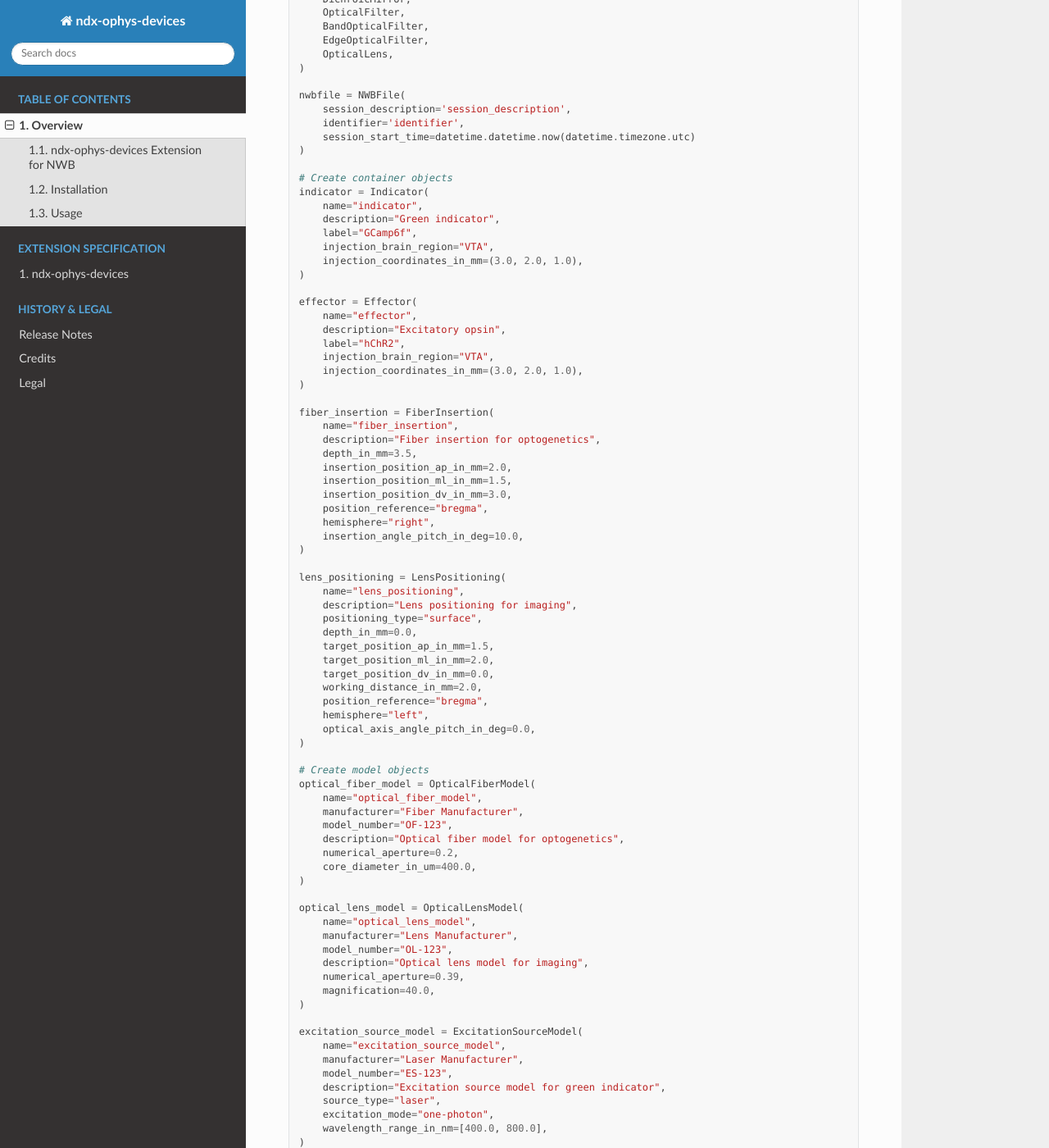
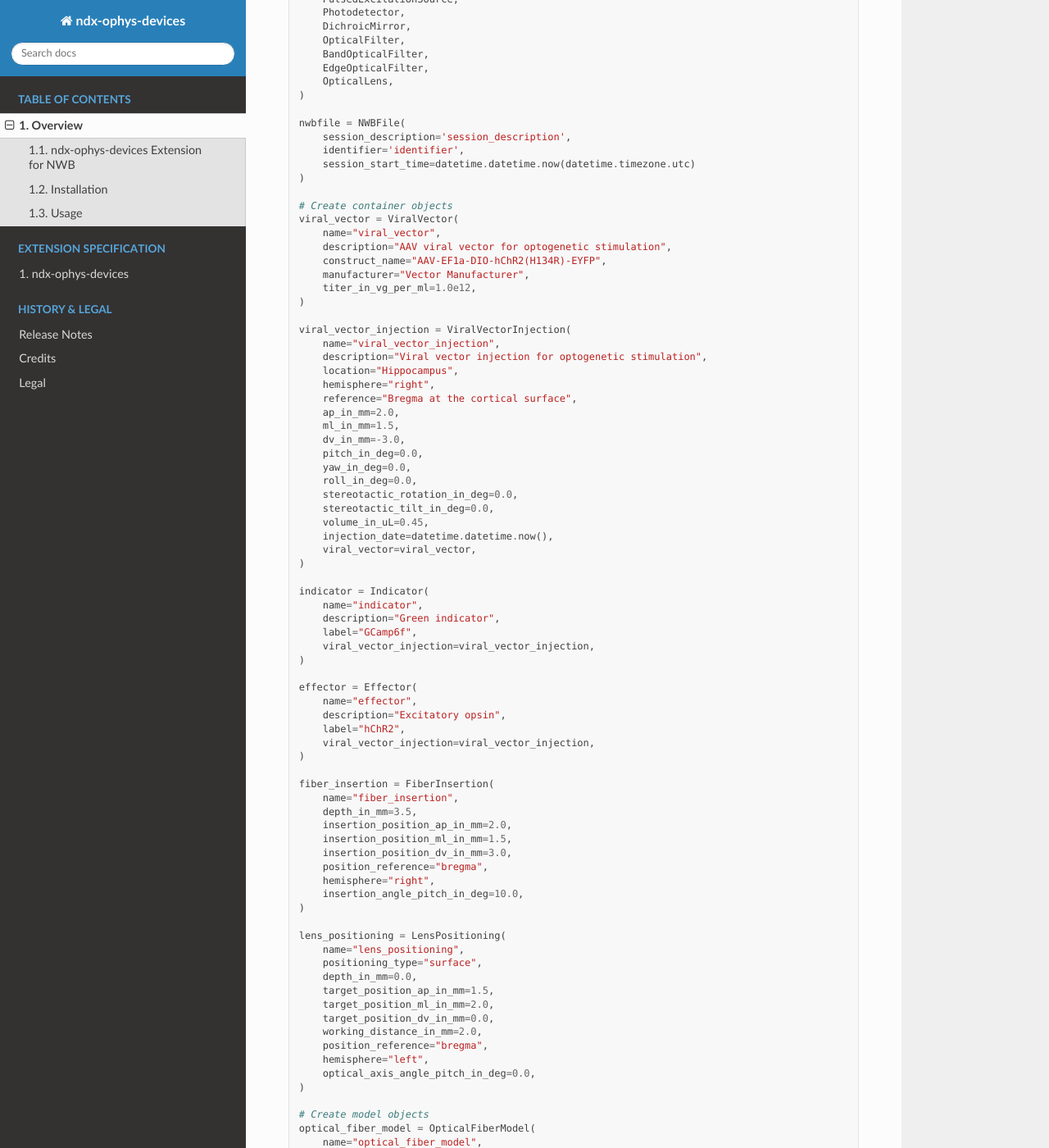
Before and after one commit to catalystneuro/ndx-ophys-devices, a Sphinx documentation site: the page built from docs/source/description.rst, in a window 1280 px wide and 1400 px high, scrolled down 1916 px. Shown: the whole window at 82% size. Built offline with Sphinx 7.4.7 and the Read the Docs theme 3.1.0, drawn with Linux system fonts in a browser that asks for light colours; some of the changed text lies outside the part shown.

Commit message:
updated docs

```diff
--- a/docs/source/description.rst
+++ b/docs/source/description.rst
@@ -59,6 +59,8 @@ Usage
     from pynwb import NWBFile
     from ndx_ophys_devices import (
         # Container classes
+        ViralVector,
+        ViralVectorInjection,
         Indicator,
         Effector,
         LensPositioning,
@@ -93,25 +95,49 @@ Usage
     )
 
     # Create container objects
+    viral_vector = ViralVector(
+        name="viral_vector",
+        description="AAV viral vector for optogenetic stimulation",
+        construct_name="AAV-EF1a-DIO-hChR2(H134R)-EYFP",
+        manufacturer="Vector Manufacturer",
+        titer_in_vg_per_ml=1.0e12,
+    )
+
+    viral_vector_injection = ViralVectorInjection(
+        name="viral_vector_injection",
+        description="Viral vector injection for optogenetic stimulation",
+        location="Hippocampus",
+        hemisphere="right",
+        reference="Bregma at the cortical surface",
+        ap_in_mm=2.0,
+        ml_in_mm=1.5,
+        dv_in_mm=-3.0,
+        pitch_in_deg=0.0,
+        yaw_in_deg=0.0,
+        roll_in_deg=0.0,
+        stereotactic_rotation_in_deg=0.0,
+        stereotactic_tilt_in_deg=0.0,
+        volume_in_uL=0.45,
+        injection_date=datetime.datetime.now(),
+        viral_vector=viral_vector,
+    )
+
     indicator = Indicator(
         name="indicator",
         description="Green indicator",
         label="GCamp6f",
-        injection_brain_region="VTA",
-        injection_coordinates_in_mm=(3.0, 2.0, 1.0),
+        viral_vector_injection=viral_vector_injection,
     )
 
     effector = Effector(
         name="effector",
         description="Excitatory opsin",
         label="hChR2",
-        injection_brain_region="VTA",
-        injection_coordinates_in_mm=(3.0, 2.0, 1.0),
+        viral_vector_injection=viral_vector_injection,
     )
 
     fiber_insertion = FiberInsertion(
         name="fiber_insertion",
-        description="Fiber insertion for optogenetics",
         depth_in_mm=3.5,
         insertion_position_ap_in_mm=2.0,
         insertion_position_ml_in_mm=1.5,
@@ -123,7 +149,6 @@ Usage
 
     lens_positioning = LensPositioning(
         name="lens_positioning",
-        description="Lens positioning for imaging",
         positioning_type="surface",
         depth_in_mm=0.0,
         target_position_ap_in_mm=1.5,
@@ -277,14 +309,10 @@ Usage
     )
 
     # Add objects to the NWBFile
-    nwbfile.add_device(optical_fiber_model)
-    nwbfile.add_device(optical_lens_model)
-    nwbfile.add_device(excitation_source_model)
-    nwbfile.add_device(photodetector_model)
-    nwbfile.add_device(dichroic_mirror_model)
-    nwbfile.add_device(band_optical_filter_model)
-    nwbfile.add_device(edge_optical_filter_model)
-
+    nwbfile.add_lab_metadata(viral_vector)
+    nwbfile.add_lab_metadata(viral_vector_injection)
+    nwbfile.add_lab_metadata(indicator)
+    nwbfile.add_lab_metadata(effector)
     nwbfile.add_device(optical_fiber)
     nwbfile.add_device(optical_lens)
     nwbfile.add_device(excitation_source)
```
Also changed, not shown: other parts of docs/source/description.rst (+7 -0 lines).
